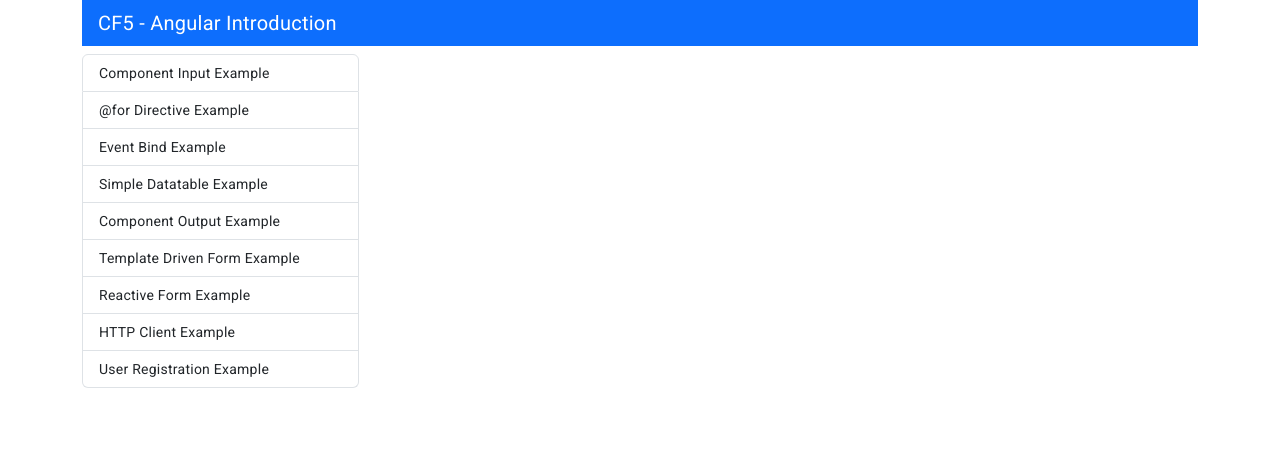
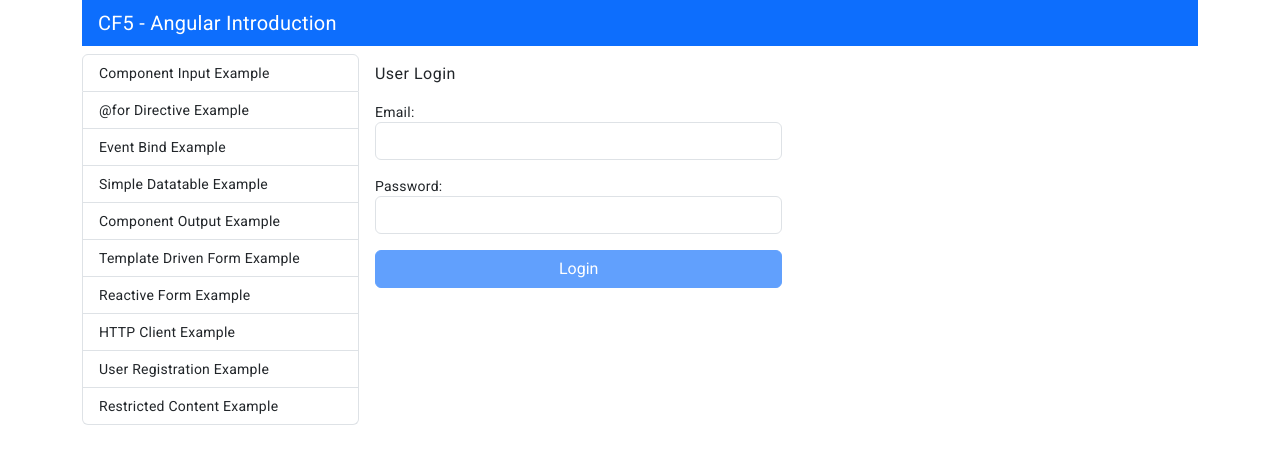
Before and after one commit to milicamiha/angular-introduction, an Angular app: page /login in a window 1280 px wide. Before the commit this address led to /. Shown: the top 464 px of the page. Built offline with nearby package versions, Linux system fonts and the light colour scheme.

Commit message:
user login auth

```diff
--- a/package.json
+++ b/package.json
@@ -22,6 +22,7 @@
     "@angular/platform-browser-dynamic": "^17.3.0",
     "@angular/router": "^17.3.0",
     "bootstrap": "^5.3.3",
+    "jwt-decode": "^4.0.0",
     "lodash-es": "^4.17.21",
     "rxjs": "~7.8.0",
     "tslib": "^2.3.0",
--- a/src/app/components/list-group-menu/list-group-menu.component.ts
+++ b/src/app/components/list-group-menu/list-group-menu.component.ts
@@ -20,5 +20,6 @@
     {text: 'Reactive Form Example', routerLink: 'reactive-form-example'},
     {text: 'HTTP Client Example', routerLink: 'http-client-example'},
     {text: 'User Registration Example', routerLink: 'user-registration-example'},
+    {text: 'Restricted Content Example', routerLink: 'restricted-content-example'},
   ];
 }
--- /dev/null
+++ b/src/app/components/restricted-content-example/restricted-content-example.component.html
@@ -0,0 +1,20 @@
+<h4>🔒 Restricted Content 🔒</h4>
+
+<p class="text-wrap">
+  Sorry, but the secret codes for launching a missile attack are classified
+  information. However, we can share the secret code for making the perfect cup
+  of tea:
+</p>
+<pre>
+    1. Boil water to exactly 100°C.
+    2. Steep one tea bag for precisely 3 minutes.
+    3. Add 2 teaspoons of sugar and a splash of milk.
+    4. Stir clockwise 10 times.
+    5. Enjoy while it's hot!
+</pre
+>
+
+<span class="alert alert-danger">
+<strong>Warning:</strong> Unauthorized access to this content is strictly
+  prohibited! Handle with care! 😉
+</span>
--- /dev/null
+++ b/src/app/components/user-login/user-login.component.html
@@ -0,0 +1,21 @@
+<h4>User Login</h4>
+
+<form [formGroup]="form" (ngSubmit)="onSubmit()" class="d-flex flex-column gap-3 w-50">
+
+    <div class="form-group">
+        <label for="email">Email: </label>
+        <input type="text" id="email" class="form-control" formControlName="email"/>
+    </div>
+
+    <div class="form-group">
+        <label for="password">Password: </label>
+        <input type="text" id="password" class="form-control" formControlName="password"/>
+    </div>
+
+    <button type="submit" class="btn btn-primary" [disabled]="!form.valid">Login</button>
+
+    @if(invalidLogin) {
+        <div class="alert alert-danger"><strong>Error: </strong>Invalid email or password</div>
+    }
+
+</form>
--- /dev/null
+++ b/src/app/components/user-login/user-login.component.ts
@@ -0,0 +1,48 @@
+import { Component, inject } from '@angular/core';
+import { FormControl, FormGroup, ReactiveFormsModule, Validators } from '@angular/forms';
+import { Router } from '@angular/router';
+import { jwtDecode } from 'jwt-decode';
+import { Credentials, LoggedInUser } from 'src/app/shared/interfaces/user';
+import { UserService } from 'src/app/shared/services/user.service';
+
+@Component({
+  selector: 'app-user-login',
+  standalone: true,
+  imports: [ReactiveFormsModule],
+  templateUrl: './user-login.component.html',
+  styleUrl: './user-login.component.css'
+})
+
+export class UserLoginComponent {
+
+  userService = inject(UserService);
+  router = inject(Router);
+
+  invalidLogin = false;
+
+    form = new FormGroup({
+      email: new FormControl('', [Validators.required, Validators.email]),
+      password: new FormControl('', Validators.required)
+    });
+
+    onSubmit() {
+        const credentials = this.form.value as Credentials
+        this.userService.loginUser(credentials).subscribe({
+          next: (response) => {
+            const access_token = response.access_token;
+            localStorage.setItem('access_token', access_token);
+            const decodedTokenSubject = jwtDecode(access_token).sub as unknown as LoggedInUser;
+
+            this.userService.user.set({
+              fullname: decodedTokenSubject.fullname,
+              email: decodedTokenSubject.email,
+            })
+            this.router.navigate(['restricted-content-example'])
+          },
+          error: (response) => {
+            console.error('Login Error', response)
+            this.invalidLogin = true;
+          },
+        })
+    }
+}
--- /dev/null
+++ b/src/app/shared/guards/auth.guard.ts
@@ -0,0 +1,16 @@
+import { inject } from '@angular/core';
+import { CanActivateFn, Router } from '@angular/router';
+import { UserService } from '../services/user.service';
+
+export const authGuard: CanActivateFn = (route, state) => {
+  const userService = inject( UserService );
+  const router = inject(Router)
+
+  if (userService.user()) {
+    return true;
+  } else {
+    return router.navigate(['login']);
+  }
+
+  return true;
+};
--- a/src/app/shared/services/user.service.ts
+++ b/src/app/shared/services/user.service.ts
@@ -1,7 +1,7 @@
 import { HttpClient } from '@angular/common/http';
-import { Injectable, inject } from '@angular/core';
+import { Injectable, effect, inject, signal } from '@angular/core';
 import { environment } from 'src/environments/environment';
-import { User } from '../interfaces/user';
+import { Credentials, LoggedInUser, User } from '../interfaces/user';
 
 const API_URL = `${environment.apiURL}/user`
 
@@ -11,6 +11,19 @@
 export class UserService {
   http: HttpClient = inject(HttpClient);
 
+  user = signal<LoggedInUser | null>(null)
+
+  constructor() {
+    effect(() => {
+      if(this.user()) {
+        console.log('User Logged in', this.user().fullname)
+      } else {
+        console.log('No user Logged in');
+      }
+    })
+
+  }
+
   registerUser(user: User) {
     return this.http.post<{msg: string}>(`${API_URL}/register`, user);
   }
@@ -18,4 +31,8 @@
   check_duplicate_email(email: string) {
     return this.http.get<{msg: string}>(`${API_URL}/check_duplicate_meail/${email}`);
   }
+
+  loginUser(credentials: Credentials) {
+    return this.http.post<{ access_token: string }>(`${API_URL}/login`, credentials)
+  }
 }
```
Also changed, not shown: src/app/app.routes.ts (+6 -1 lines), src/app/components/restricted-content-example/restricted-content-example.component.ts (added, +12 -0 lines), src/app/shared/interfaces/user.ts (+9 -0 lines), src/app/components/restricted-content-example/restricted-content-example.component.css (added), src/app/components/user-login/user-login.component.css (added), 1 other file (tests, documents, lock files or other folders).
